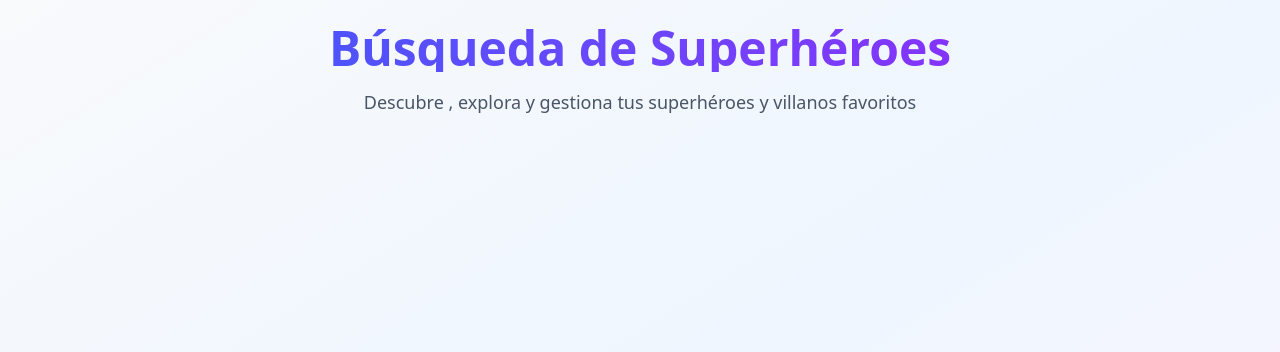
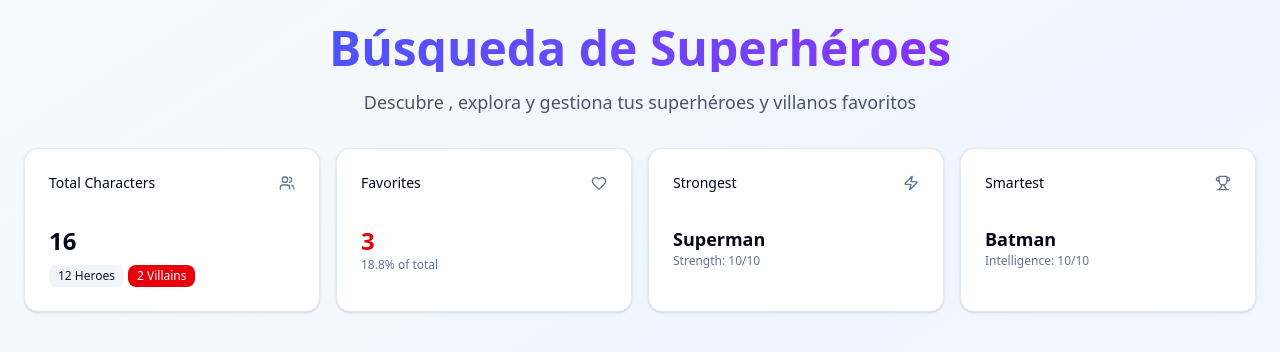
Before and after one commit to modoZen/hero-app, a React (Vite) app: page /search in a window 1280 px wide. Shown: the top 352 px of the page. Built offline with nearby package versions, Linux system fonts and the light colour scheme.

Commit message:
add HeroStats and HeroStatsCard component

```diff
--- /dev/null
+++ b/src/heroes/components/HeroStats.tsx
@@ -0,0 +1,85 @@
+import { Badge } from "@/components/ui/badge";
+import { Card, CardContent, CardHeader, CardTitle } from "@/components/ui/card";
+import { Heart, Trophy, Users, Zap } from "lucide-react";
+import { HeroStatsCard } from "./HeroStatsCard";
+
+export const HeroStats = () => {
+  return (
+    <div className="grid grid-cols-2 md:grid-cols-4 gap-4 mb-8">
+      <Card>
+        <CardHeader className="flex flex-row items-center justify-between space-y-0 pb-2">
+          <CardTitle className="text-sm font-medium">
+            Total Characters
+          </CardTitle>
+          <Users className="h-4 w-4 text-muted-foreground" />
+        </CardHeader>
+        <CardContent>
+          <div className="text-2xl font-bold">16</div>
+          <div className="flex gap-1 mt-2">
+            <Badge variant="secondary" className="text-xs">
+              12 Heroes
+            </Badge>
+            <Badge variant="destructive" className="text-xs">
+              2 Villains
+            </Badge>
+          </div>
+        </CardContent>
+      </Card>
+
+      <HeroStatsCard
+        title="Favorites"
+        icon={<Heart className="h-4 w-4 text-muted-foreground" />}
+      >
+        <div className="text-2xl font-bold text-red-600">3</div>
+        <p className="text-xs text-muted-foreground">18.8% of total</p>
+      </HeroStatsCard>
+      <HeroStatsCard
+        title="Strongest"
+        icon={<Zap className="h-4 w-4 text-muted-foreground" />}
+      >
+        <div className="text-lg font-bold">Superman</div>
+        <p className="text-xs text-muted-foreground">Strength: 10/10</p>
+      </HeroStatsCard>
+      <HeroStatsCard
+        title="Smartest"
+        icon={<Trophy className="h-4 w-4 text-muted-foreground" />}
+      >
+        <div className="text-lg font-bold">Batman</div>
+        <p className="text-xs text-muted-foreground">Intelligence: 10/10</p>
+      </HeroStatsCard>
+
+      {/* <Card>
+        <CardHeader className="flex flex-row items-center justify-between space-y-0 pb-2">
+          <CardTitle className="text-sm font-medium">Favorites</CardTitle>
+          <Heart className="h-4 w-4 text-muted-foreground" />
+        </CardHeader>
+        <CardContent>
+          <div className="text-2xl font-bold text-red-600">3</div>
+          <p className="text-xs text-muted-foreground">18.8% of total</p>
+        </CardContent>
+      </Card>
+
+      <Card>
+        <CardHeader className="flex flex-row items-center justify-between space-y-0 pb-2">
+          <CardTitle className="text-sm font-medium">Strongest</CardTitle>
+          <Zap className="h-4 w-4 text-muted-foreground" />
+        </CardHeader>
+        <CardContent>
+          <div className="text-lg font-bold">Superman</div>
+          <p className="text-xs text-muted-foreground">Strength: 10/10</p>
+        </CardContent>
+      </Card>
+
+      <Card>
+        <CardHeader className="flex flex-row items-center justify-between space-y-0 pb-2">
+          <CardTitle className="text-sm font-medium">Smartest</CardTitle>
+          <Trophy className="h-4 w-4 text-muted-foreground" />
+        </CardHeader>
+        <CardContent>
+          <div className="text-lg font-bold">Batman</div>
+          <p className="text-xs text-muted-foreground">Intelligence: 10/10</p>
+        </CardContent>
+      </Card> */}
+    </div>
+  );
+};
--- /dev/null
+++ b/src/heroes/components/HeroStatsCard.tsx
@@ -0,0 +1,19 @@
+import { Card, CardContent, CardHeader, CardTitle } from "@/components/ui/card";
+import type { PropsWithChildren, ReactNode } from "react";
+
+interface Props extends PropsWithChildren {
+  title: string;
+  icon: ReactNode;
+}
+
+export const HeroStatsCard = ({ title, icon, children }: Props) => {
+  return (
+    <Card>
+      <CardHeader className="flex flex-row items-center justify-between space-y-0 pb-2">
+        <CardTitle className="text-sm font-medium">{title}</CardTitle>
+        {icon}
+      </CardHeader>
+      <CardContent>{children}</CardContent>
+    </Card>
+  );
+};
--- a/src/heroes/pages/home/HomePage.tsx
+++ b/src/heroes/pages/home/HomePage.tsx
@@ -5,9 +5,7 @@ import {
   SortAsc,
   Heart,
   Grid,
-  Users,
   Zap,
-  Trophy,
   Eye,
   Brain,
   Gauge,
@@ -19,10 +17,11 @@ import {
 import { Button } from "@/components/ui/button";
 import { Input } from "@/components/ui/input";
 import { Badge } from "@/components/ui/badge";
-import { Card, CardContent, CardHeader, CardTitle } from "@/components/ui/card";
+import { Card, CardContent, CardHeader } from "@/components/ui/card";
 import { Progress } from "@/components/ui/progress";
 import { Tabs, TabsList, TabsTrigger } from "@/components/ui/tabs";
 import { CustomJumbotron } from "@/components/custom/CustomJumbotron";
+import { HeroStats } from "@/heroes/components/HeroStats";
 
 export const HomePage = () => {
   return (
@@ -35,62 +34,7 @@ export const HomePage = () => {
         />
 
         {/* Stats Dashboard */}
-        <div className="grid grid-cols-2 md:grid-cols-4 gap-4 mb-8">
-          <Card>
-            <CardHeader className="flex flex-row items-center justify-between space-y-0 pb-2">
-              <CardTitle className="text-sm font-medium">
-                Total Characters
-              </CardTitle>
-              <Users className="h-4 w-4 text-muted-foreground" />
-            </CardHeader>
-            <CardContent>
-              <div className="text-2xl font-bold">16</div>
-              <div className="flex gap-1 mt-2">
-                <Badge variant="secondary" className="text-xs">
-                  12 Heroes
-                </Badge>
-                <Badge variant="destructive" className="text-xs">
-                  2 Villains
-                </Badge>
-              </div>
-            </CardContent>
-          </Card>
-
-          <Card>
-            <CardHeader className="flex flex-row items-center justify-between space-y-0 pb-2">
-              <CardTitle className="text-sm font-medium">Favorites</CardTitle>
-              <Heart className="h-4 w-4 text-muted-foreground" />
-            </CardHeader>
-            <CardContent>
-              <div className="text-2xl font-bold text-red-600">3</div>
-              <p className="text-xs text-muted-foreground">18.8% of total</p>
-            </CardContent>
-          </Card>
-
-          <Card>
-            <CardHeader className="flex flex-row items-center justify-between space-y-0 pb-2">
-              <CardTitle className="text-sm font-medium">Strongest</CardTitle>
-              <Zap className="h-4 w-4 text-muted-foreground" />
-            </CardHeader>
-            <CardContent>
-              <div className="text-lg font-bold">Superman</div>
-              <p className="text-xs text-muted-foreground">Strength: 10/10</p>
-            </CardContent>
-          </Card>
-
-          <Card>
-            <CardHeader className="flex flex-row items-center justify-between space-y-0 pb-2">
-              <CardTitle className="text-sm font-medium">Smartest</CardTitle>
-              <Trophy className="h-4 w-4 text-muted-foreground" />
-            </CardHeader>
-            <CardContent>
-              <div className="text-lg font-bold">Batman</div>
-              <p className="text-xs text-muted-foreground">
-                Intelligence: 10/10
-              </p>
-            </CardContent>
-          </Card>
-        </div>
+        <HeroStats />
 
         {/* Controls */}
         <div className="flex flex-col lg:flex-row gap-4 mb-8">
--- a/src/heroes/pages/search/SearchPage.tsx
+++ b/src/heroes/pages/search/SearchPage.tsx
@@ -1,4 +1,5 @@
 import { CustomJumbotron } from "@/components/custom/CustomJumbotron";
+import { HeroStats } from "@/heroes/components/HeroStats";
 
 export const SearchPage = () => {
   return (
@@ -7,6 +8,9 @@ export const SearchPage = () => {
         title="Búsqueda de Superhéroes"
         subtitle="Descubre , explora y gestiona tus superhéroes y villanos favoritos"
       />
+
+      {/* Stats Dashboard */}
+      <HeroStats />
     </>
   );
 };
```
